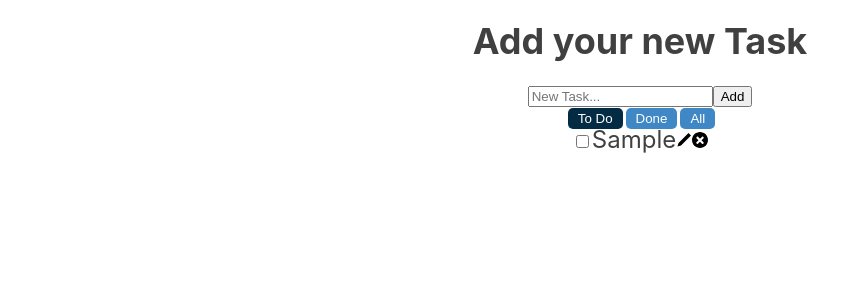
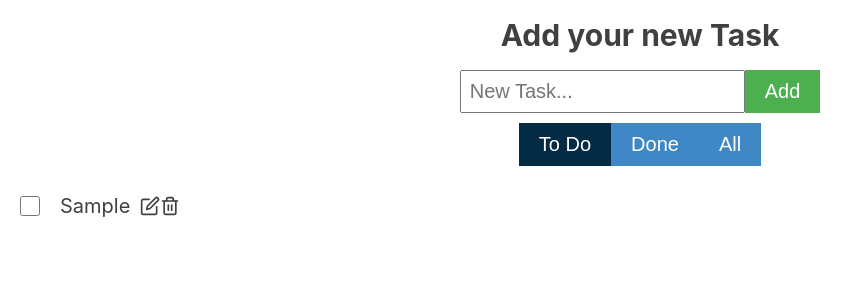
Before and after one commit to berrutti/todo-list, a React (Create React App) app: page / in a window 1280 px wide. Both pictures are taken after typing "Sample" into the empty fields and a click on the button "Add". Shown: the top 300 px of the page, without its empty margins (0-863 px from the left). Built offline with nearby package versions, Linux system fonts and the light colour scheme.

Commit message:
Add React icons. Remove custom icons. Add some styles.

```diff
--- a/package.json
+++ b/package.json
@@ -12,6 +12,7 @@
     "@types/react-dom": "^17.0.0",
     "react": "^17.0.2",
     "react-dom": "^17.0.2",
+    "react-icons": "^4.3.1",
     "react-scripts": "4.0.3",
     "typescript": "^4.1.2",
     "web-vitals": "^1.0.1"
--- a/src/components/FilterSelector.tsx
+++ b/src/components/FilterSelector.tsx
@@ -18,6 +18,7 @@ function FilterSelector({
   return (
     <>
       <button
+        type="button"
         data-test-id="undone-tasks-button"
         className={getButtonClassName(FilterValues.UNDONE, currentFilter)}
         onClick={() => setFilter(FilterValues.UNDONE)}
@@ -25,6 +26,7 @@ function FilterSelector({
         To Do
       </button>
       <button
+        type="button"
         data-test-id="done-tasks-button"
         className={getButtonClassName(FilterValues.DONE, currentFilter)}
         onClick={() => setFilter(FilterValues.DONE)}
@@ -32,6 +34,7 @@ function FilterSelector({
         Done
       </button>
       <button
+        type="button"
         data-test-id="all-tasks-button"
         className={getButtonClassName(FilterValues.ALL, currentFilter)}
         onClick={() => setFilter(FilterValues.ALL)}
--- a/src/components/Task.tsx
+++ b/src/components/Task.tsx
@@ -1,9 +1,8 @@
 import { ChangeEvent, FormEvent, useState } from "react";
-import { CancelIcon } from "../icons/Cancel";
-import { DeleteIcon } from "../icons/Delete";
-import { EditIcon } from "../icons/Edit";
-import { SaveIcon } from "../icons/Save";
-
+import { FiX as CancelIcon } from "react-icons/fi";
+import { FiTrash2 as DeleteIcon } from "react-icons/fi";
+import { FiEdit as EditIcon } from "react-icons/fi";
+import { FiCheck as SaveIcon } from "react-icons/fi";
 export interface ITask {
   id: string;
   createdTime: string;
@@ -55,25 +54,17 @@ function Task({
             <input
               id={id}
               type="text"
+              required
               placeholder={text}
               value={editedText}
               onChange={handleChange}
             />
-            <button
-              type="button"
-              className="icon-button"
-              onClick={() => setEditing(false)}
-            >
-              <CancelIcon />
-            </button>
-            <button type="submit" className="icon-button">
-              <SaveIcon />
-            </button>
+            <CancelIcon onClick={() => setEditing(false)} />
+            <SaveIcon type="submit" />
           </div>
         </form>
       ) : (
-        <div>
-          <div>
+          <>
             <input
               id={id}
               type="checkbox"
@@ -83,22 +74,9 @@ function Task({
             <label className={done ? "crossed" : ""} htmlFor={id} title={title}>
               {text}
             </label>
-            <button
-              type="button"
-              className="icon-button"
-              onClick={() => setEditing(true)}
-            >
-              <EditIcon />
-            </button>
-            <button
-              type="button"
-              className="icon-button"
-              onClick={() => deleteTask(id)}
-            >
-              <DeleteIcon />
-            </button>
-          </div>
-        </div>
+            <EditIcon onClick={() => setEditing(true)} />
+            <DeleteIcon onClick={() => deleteTask(id)} />
+          </>
       )}
     </li>
   );
--- a/src/components/TaskGenerator.tsx
+++ b/src/components/TaskGenerator.tsx
@@ -21,6 +21,7 @@ function TaskGenerator({ addTask }: TaskGeneratorProps): JSX.Element {
 
       <input
         id="add-task-input"
+        required
         type="text"
         name="text"
         autoComplete="off"
--- a/src/icons/Cancel.tsx
+++ /dev/null
@@ -1,19 +0,0 @@
-export function CancelIcon() {
-  return (
-    <svg
-      width="16"
-      height="16"
-      viewBox="0 0 60.963 60.842"
-      fill="#000"
-      data-test-id="cancel-icon"
-    >
-      <path
-        d="M59.595,52.861L37.094,30.359L59.473,7.98c1.825-1.826,1.825-4.786,0-6.611
-        c-1.826-1.825-4.785-1.825-6.611,0L30.483,23.748L8.105,1.369c-1.826-1.825-4.785-1.825-6.611,0c-1.826,1.826-1.826,4.786,0,6.611
-        l22.378,22.379L1.369,52.861c-1.826,1.826-1.826,4.785,0,6.611c0.913,0.913,2.109,1.369,3.306,1.369s2.393-0.456,3.306-1.369
-        l22.502-22.502l22.501,22.502c0.913,0.913,2.109,1.369,3.306,1.369s2.393-0.456,3.306-1.369
-        C61.42,57.647,61.42,54.687,59.595,52.861z"
-      />
-    </svg>
-  );
-}
--- a/src/icons/Delete.tsx
+++ /dev/null
@@ -1,19 +0,0 @@
-export function DeleteIcon() {
-  return (
-    <svg
-      width="16"
-      height="16"
-      viewBox="0 0 72.434 72.44"
-      fill="#000"
-      data-test-id="delete-icon"
-    >
-      <path
-        d="M36.22,0C16.212,0,0,16.216,0,36.227c0,19.999,16.212,36.214,36.22,36.214
-        c20.011,0,36.214-16.215,36.214-36.214C72.434,16.215,56.231,0,36.22,0z M52.058,46.82c1.379,1.424,0.953,4.078-0.959,5.932
-        c-1.911,1.854-4.577,2.209-5.959,0.785l-9.027-9.295l-9.298,9.027c-1.421,1.379-4.075,0.947-5.929-0.961s-2.206-4.574-0.785-5.956
-        l9.298-9.027l-9.027-9.298c-1.379-1.421-0.946-4.078,0.962-5.932c1.905-1.851,4.577-2.204,5.953-0.785l9.027,9.297l9.301-9.023
-        c1.424-1.382,4.078-0.95,5.929,0.958c1.857,1.908,2.206,4.577,0.785,5.959l-9.295,9.024L52.058,46.82z"
-      ></path>
-    </svg>
-  );
-}
--- a/src/icons/Edit.tsx
+++ /dev/null
@@ -1,13 +0,0 @@
-export function EditIcon() {
-  return (
-    <svg
-      width="16"
-      height="16"
-      viewBox="0 0 32 32"
-      fill="#000"
-      data-test-id="edit-icon"
-    >
-      <path d="M30 7 L25 2 5 22 3 29 10 27 Z M21 6 L26 11 Z M5 22 L10 27 Z"></path>
-    </svg>
-  );
-}
--- a/src/icons/Save.tsx
+++ /dev/null
@@ -1,18 +0,0 @@
-export function SaveIcon() {
-  return (
-    <svg
-      width="16"
-      height="16"
-      viewBox="0 0 80.588 61.158"
-      fill="#000"
-      data-test-id="save-icon"
-    >
-      <path
-        d="M29.658,61.157c-1.238,0-2.427-0.491-3.305-1.369L1.37,34.808c-1.826-1.825-1.826-4.785,0-6.611
-	c1.825-1.826,4.786-1.827,6.611,0l21.485,21.481L72.426,1.561c1.719-1.924,4.674-2.094,6.601-0.374
-	c1.926,1.72,2.094,4.675,0.374,6.601L33.145,59.595c-0.856,0.959-2.07,1.523-3.355,1.56C29.746,61.156,29.702,61.157,29.658,61.157z
-	"
-      ></path>
-    </svg>
-  );
-}
--- a/src/index.css
+++ b/src/index.css
@@ -5,8 +5,8 @@ body {
     sans-serif;
   -webkit-font-smoothing: antialiased;
   -moz-osx-font-smoothing: grayscale;
-  font-size: 24px;
-  line-height: 22px;
+  font-size: 20px;
+  line-height: 20px;
   color: #404040;
 }
 
@@ -16,49 +16,53 @@ ul {
   margin: 0;
 }
 
+li {
+  padding: 10px;
+  display: flex;
+  align-items: center;
+}
+
+input[type="checkbox"] {
+  width: 20px;
+  height: 20px;
+  background: white;
+  border-radius: 5px;
+  border: 2px solid #555;
+  padding: 10px 20px;
+  margin: 10px;
+}
+
+label {
+  margin: 10px;
+}
+
+input[type="text"] {
+  font-size: 20px;
+  padding: 8px;
+}
+
+button {
+  background-color: #4caf50;
+  border: none;
+  color: white;
+  padding: 10px 20px;
+  margin-bottom: 10px;
+  text-align: center;
+  text-decoration: none;
+  display: inline-block;
+  font-size: 20px;
+}
+
 .crossed {
   text-decoration: line-through;
-}
-
-.icon-button {
-  display: inline-flex;
-  justify-content: center;
-  align-items: center;
-
-  width: 16px;
-  height: 16px;
-  padding: 0;
-
-  position: relative;
-
-  background: none;
-  outline: none;
-  border: none;
-  color: inherit;
-
-  font: inherit;
-  cursor: pointer;
-  user-select: none;
 }
 
 .unpressed {
   background: #3f88c5;
   color: #fff;
-  padding: 3px 10px;
-  margin: 0 0 0 3px;
-  border: none;
-  border-radius: 5px;
-  cursor: pointer;
-  vertical-align: bottom;
 }
 
 .pressed {
   background: #032b43;
   color: #fff;
-  padding: 3px 10px;
-  margin: 0 0 0 3px;
-  border: none;
-  border-radius: 5px;
-  cursor: pointer;
-  vertical-align: bottom;
 }
```
Also changed, not shown: 1 other file (tests, documents, lock files or other folders).
